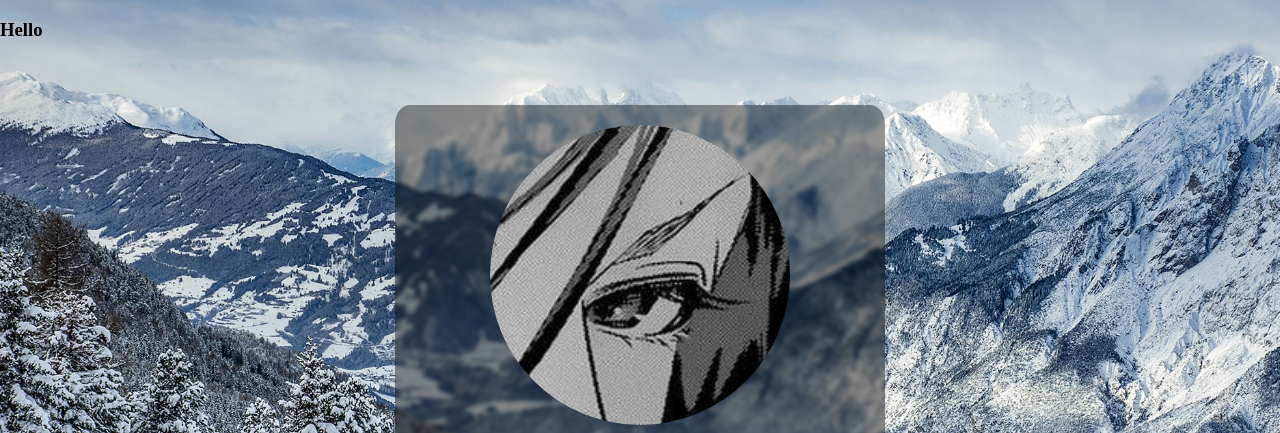
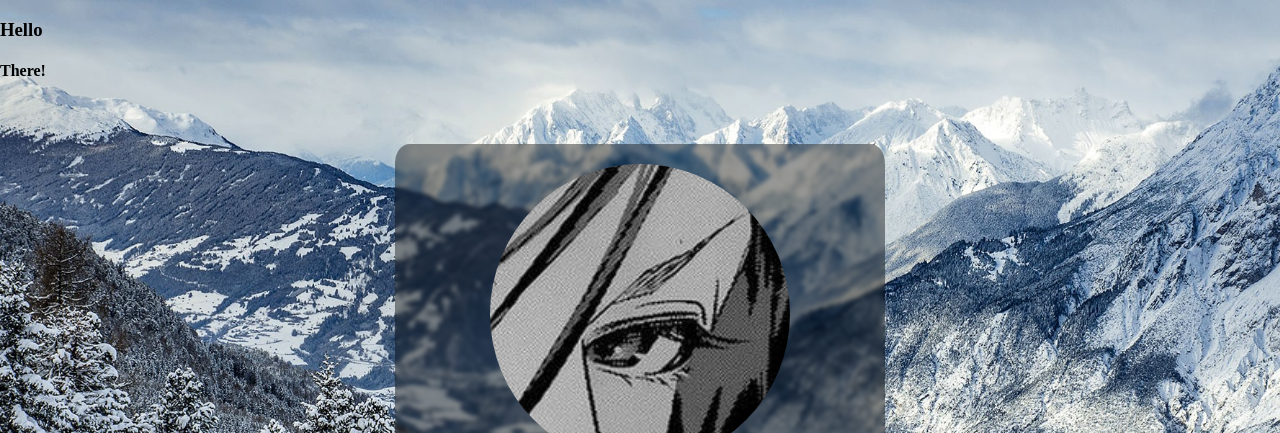
Before and after one commit to etoyadadaya/personalWebsite, a plain HTML site: page index.html in a window 1280 px wide. Shown: the top 433 px of the page. Drawn offline with Linux system fonts and the light colour scheme.

Commit message:
Test two

```diff
--- a/index.html
+++ b/index.html
@@ -8,6 +8,7 @@
 
   <body>
     <h3>Hello</h3>
+    <h4>There!</h4>
     <div class="box">
       <img src="72203330.jfif" alt="" class="box-img" />
       <h1>Vi</h1>
```
